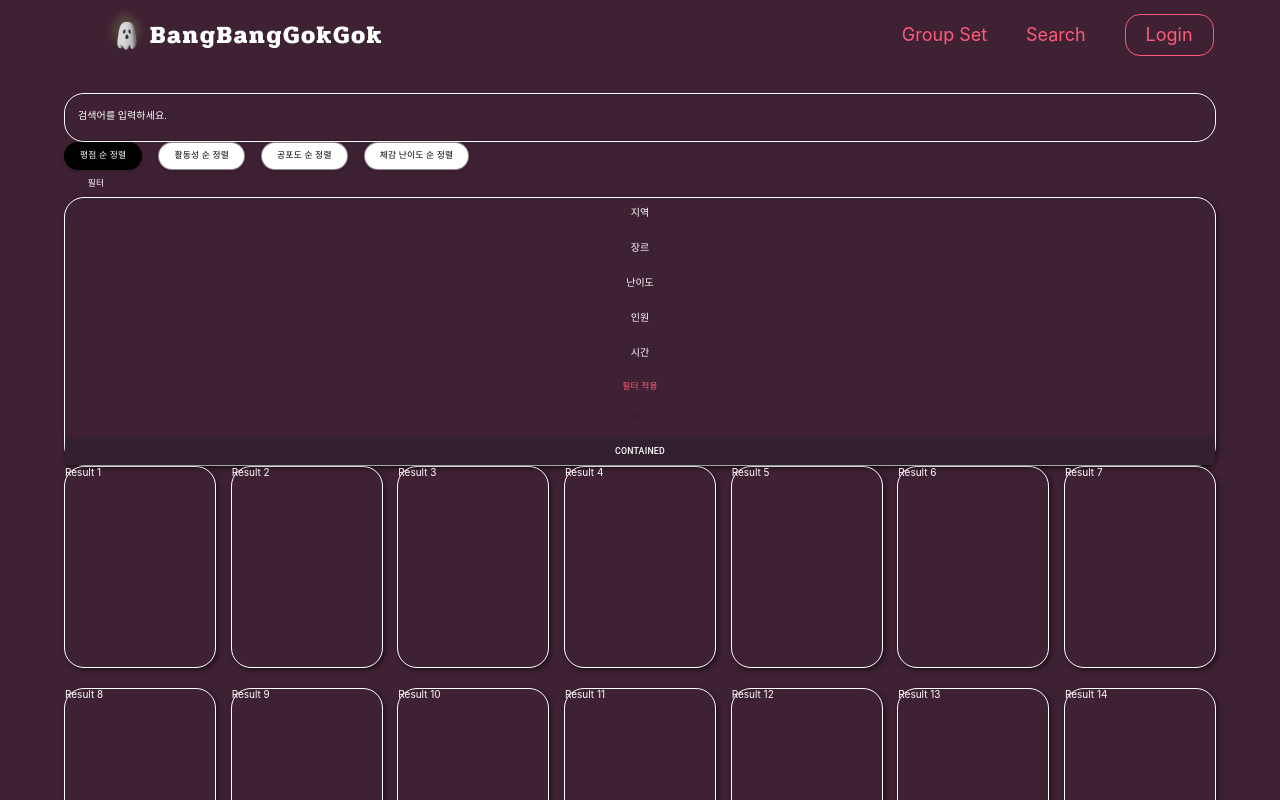
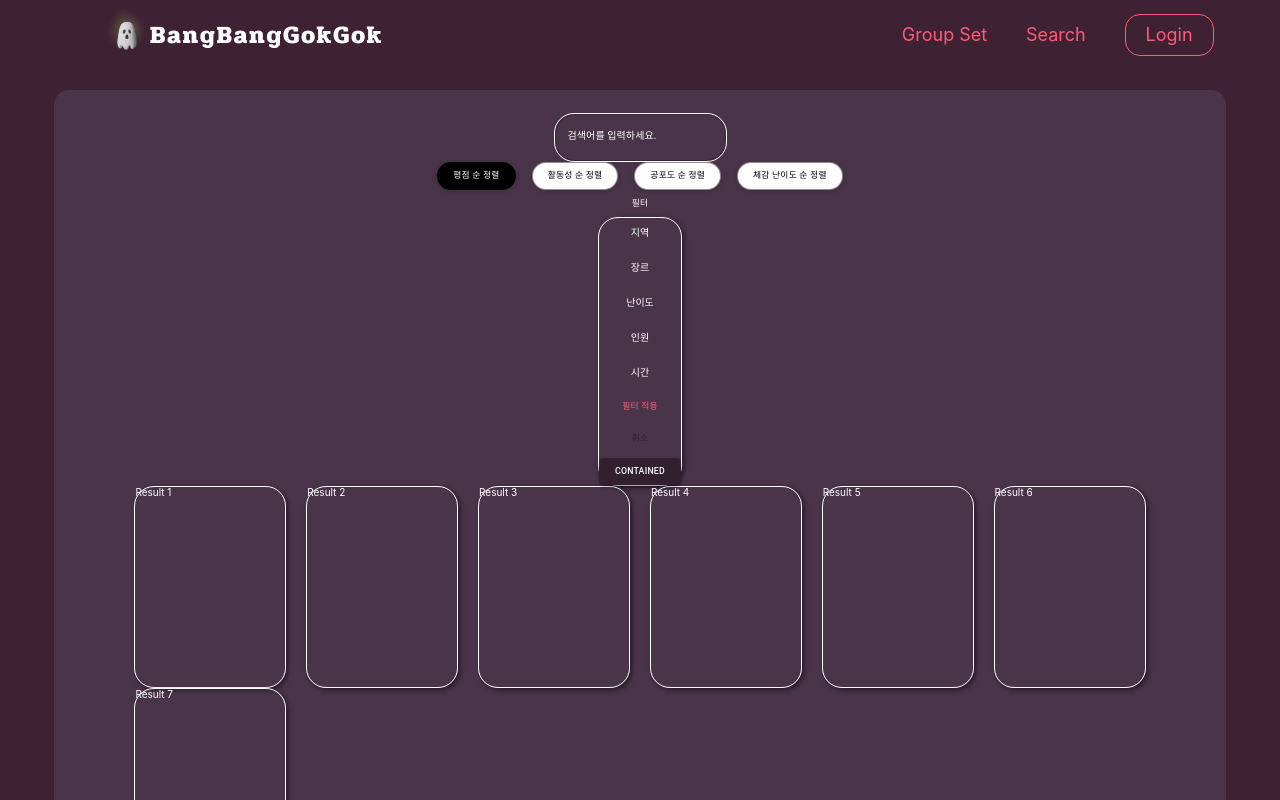
Before and after one commit to predictyson/BangBangGokGok, a React (Vite) app in the folder FrontEnd/: page /search in a window 1280 px wide. Shown: the top 800 px of the page. Built offline with nearby package versions, Linux system fonts and the light colour scheme.

Commit message:
🎨 style: SearchPage 레이아웃 작업 진행

```diff
--- a/FrontEnd/src/pages/SearchPage.tsx
+++ b/FrontEnd/src/pages/SearchPage.tsx
@@ -1,21 +1,42 @@
 import React from "react";
-import Container from "@mui/material/Container";
 import SearchInput from "@components/search/SearchInput";
 import SearchSortOptions from "@components/search/SearchSortOptions";
 import SearchFilter from "@components/search/SearchFilter";
 import SearchResult from "@components/search/SearchResult";
 import Header from "@components/common/Header";
+import styled from "styled-components";
+import { theme } from "@/styles/theme";
 
 export default function SearchPage() {
   return (
     <>
       <Header />
-      <Container>
-        <SearchInput />
-        <SearchSortOptions />
-        <SearchFilter />
-        <SearchResult />
-      </Container>
+      <BackGround>
+        <Content>
+          <SearchInput />
+          <SearchSortOptions />
+          <SearchFilter />
+          <SearchResult />
+        </Content>
+      </BackGround>
     </>
   );
 }
+
+const BackGround = styled.div`
+  display: flex;
+  flex-direction: column;
+  align-items: center;
+  background-color: ${theme.colors.background};
+`;
+
+const Content = styled.div`
+  width: 79%;
+  margin: 2rem auto;
+  padding: 0px 8rem;
+  display: flex;
+  flex-direction: column;
+  align-items: center;
+  background-color: ${theme.colors.containerLight};
+  border-radius: 1.5rem;
+`;
```
